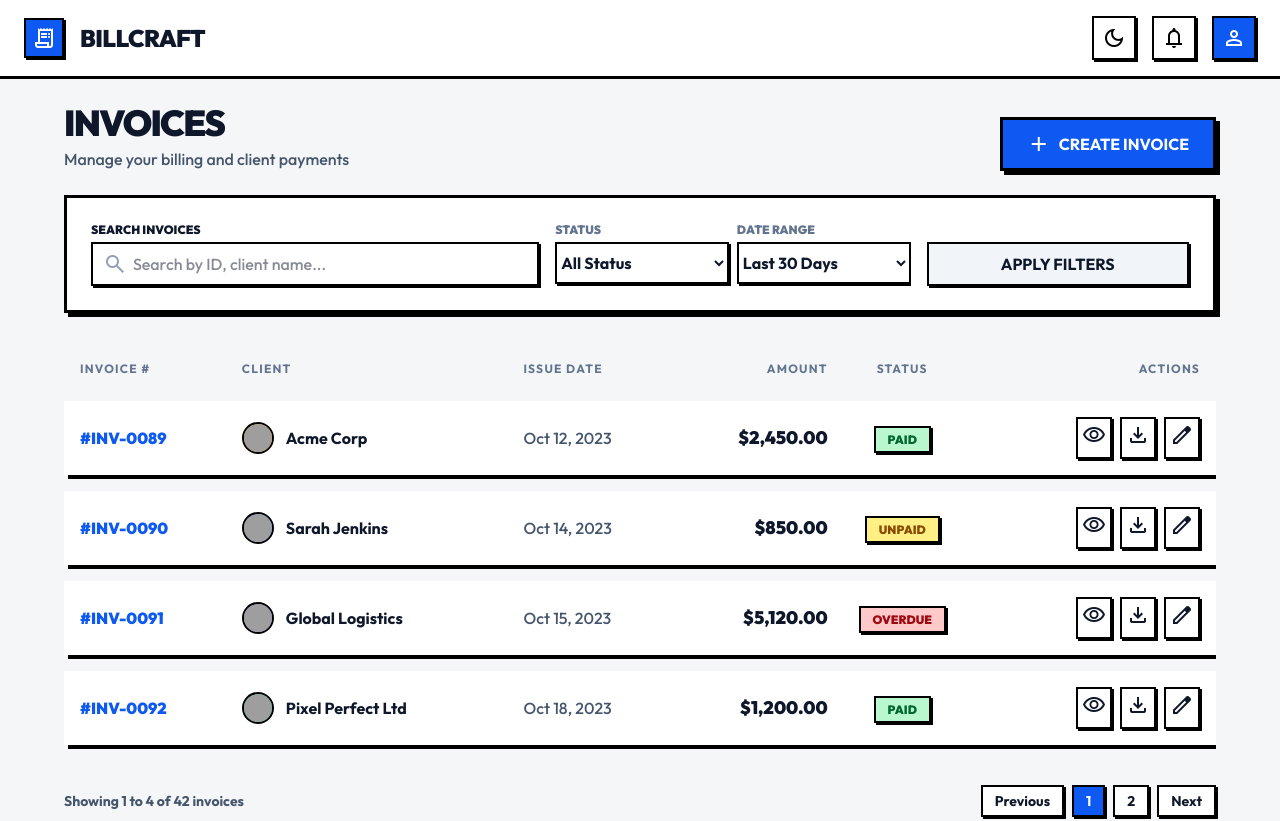
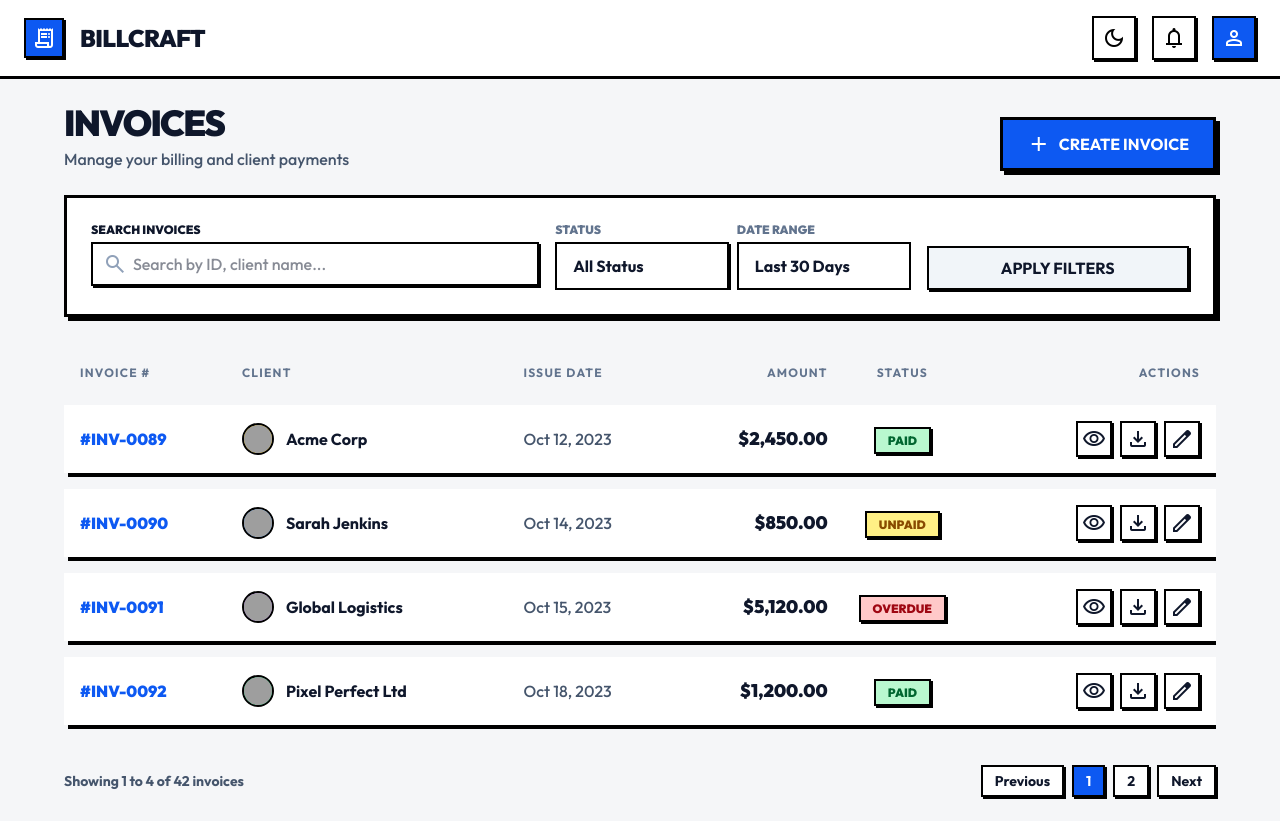
Before and after one commit to nipunyatawara-dev/Billcraft-invoice-manager, a Next.js app: page / in a window 1280 px wide. Shown: the top 821 px of the page. Built offline with nearby package versions, Linux system fonts and the light colour scheme; grey boxes are pictures that could not be loaded.

Commit message:
style: fix button geometry and select padding

```diff
--- a/src/app/page.tsx
+++ b/src/app/page.tsx
@@ -93,18 +93,18 @@ export default function Home() {
                 </div>
               </div>
               <div className="lg:col-span-4 flex gap-2 overflow-x-auto pb-2 lg:pb-0">
-                <div className="flex-1 min-w-[120px]">
+                <div className="flex-1 min-w-[150px]">
                   <label className="block text-xs font-black uppercase mb-1 text-slate-500">Status</label>
-                  <select className="w-full comic-border-sm border-black py-2 font-bold focus:ring-primary bg-transparent text-slate-900 dark:text-slate-100">
+                  <select className="w-full comic-border-sm border-black px-4 py-2.5 font-bold focus:ring-primary bg-transparent text-slate-900 dark:text-slate-100 appearance-none cursor-pointer">
                     <option className="bg-white dark:bg-slate-900">All Status</option>
                     <option className="bg-white dark:bg-slate-900">Paid</option>
                     <option className="bg-white dark:bg-slate-900">Unpaid</option>
                     <option className="bg-white dark:bg-slate-900">Overdue</option>
                   </select>
                 </div>
-                <div className="flex-1 min-w-[120px]">
+                <div className="flex-1 min-w-[150px]">
                   <label className="block text-xs font-black uppercase mb-1 text-slate-500">Date Range</label>
-                  <select className="w-full comic-border-sm border-black py-2 font-bold focus:ring-primary bg-transparent text-slate-900 dark:text-slate-100">
+                  <select className="w-full comic-border-sm border-black px-4 py-2.5 font-bold focus:ring-primary bg-transparent text-slate-900 dark:text-slate-100 appearance-none cursor-pointer">
                     <option className="bg-white dark:bg-slate-900">Last 30 Days</option>
                     <option className="bg-white dark:bg-slate-900">Last 90 Days</option>
                     <option className="bg-white dark:bg-slate-900">This Year</option>
@@ -155,13 +155,13 @@ export default function Home() {
                     </td>
                     <td className="py-4 text-right pr-4">
                       <div className="flex justify-end gap-2">
-                        <button className="comic-button comic-border-sm bg-white p-1 hover:bg-slate-100 dark:bg-slate-800 dark:hover:bg-slate-700 transition-colors" title="View">
+                        <button className="comic-button comic-border-sm bg-white size-9 flex items-center justify-center hover:bg-slate-100 dark:bg-slate-800 dark:hover:bg-slate-700 transition-colors" title="View">
                           <span className="material-symbols-outlined text-sm">visibility</span>
                         </button>
-                        <button className="comic-button comic-border-sm bg-white p-1 hover:bg-slate-100 dark:bg-slate-800 dark:hover:bg-slate-700 transition-colors" title="Download">
+                        <button className="comic-button comic-border-sm bg-white size-9 flex items-center justify-center hover:bg-slate-100 dark:bg-slate-800 dark:hover:bg-slate-700 transition-colors" title="Download">
                           <span className="material-symbols-outlined text-sm">download</span>
                         </button>
-                        <button className="comic-button comic-border-sm bg-white p-1 hover:bg-slate-100 dark:bg-slate-800 dark:hover:bg-slate-700 transition-colors" title="Edit">
+                        <button className="comic-button comic-border-sm bg-white size-9 flex items-center justify-center hover:bg-slate-100 dark:bg-slate-800 dark:hover:bg-slate-700 transition-colors" title="Edit">
                           <span className="material-symbols-outlined text-sm">edit</span>
                         </button>
                       </div>
```
